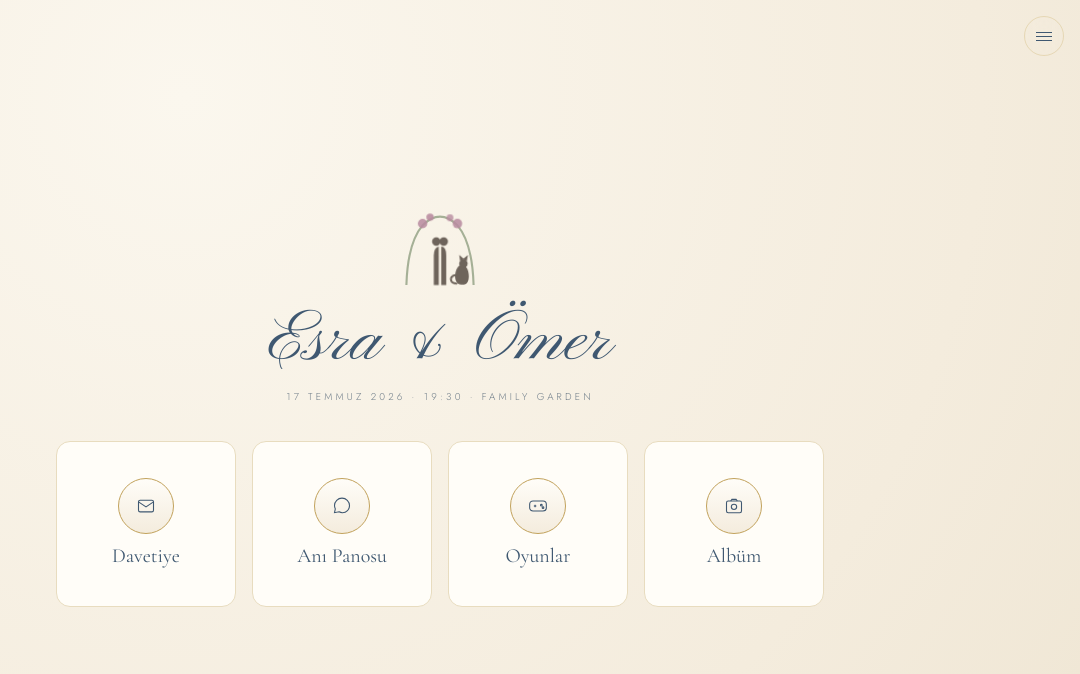
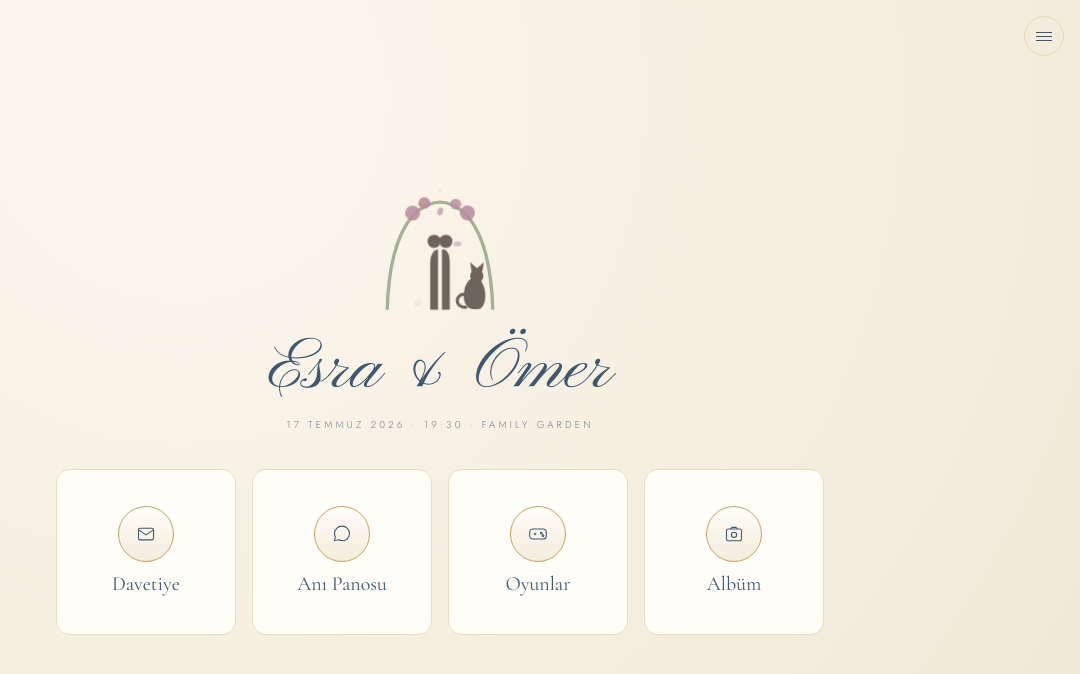
Before and after one commit to omeryasirkucuk/esra-omer-wedding, a React (Vite) app: page / in a window 1280 px wide. Shown: the top 674 px of the page, without its empty margins (200-1280 px from the left). Built offline with nearby package versions, Linux system fonts and the light colour scheme; no server answers.

Commit message:
Bigger home logo; drifting petals + sparkles on every logo (Emblem) with viewBox-aware fall

```diff
--- a/src/components/Emblem.jsx
+++ b/src/components/Emblem.jsx
@@ -54,6 +54,18 @@ export default function Emblem({ size = 52, tone = 'default', linkHome = false,
           />
         </g>
       </g>
+      {/* drifting rose petals — subtle on tiny logos, lovely on the big one */}
+      <g fill="#c2a0b0">
+        <ellipse className="eo-petal" cx="38" cy="24" rx="1.5" ry="2.2" style={{ '--eo-drift': '-5px', '--eo-fall': '54px', animationDelay: '0s', animationDuration: '6s' }} />
+        <ellipse className="eo-petal" cx="52" cy="22" rx="1.3" ry="2" style={{ '--eo-drift': '6px', '--eo-fall': '56px', animationDelay: '2s', animationDuration: '6.8s' }} />
+        <ellipse className="eo-petal" cx="45" cy="20" rx="1.4" ry="2.1" style={{ '--eo-drift': '2px', '--eo-fall': '58px', animationDelay: '4s', animationDuration: '7.2s' }} />
+      </g>
+      {/* gold sparkles near the crown */}
+      <g fill="#c2a25c">
+        <circle className="eo-sparkle" cx="45" cy="13" r="1.1" style={{ animationDelay: '0.3s' }} />
+        <circle className="eo-sparkle" cx="35" cy="20" r="0.9" style={{ animationDelay: '1.4s' }} />
+        <circle className="eo-sparkle" cx="56" cy="20" r="0.9" style={{ animationDelay: '2.1s' }} />
+      </g>
     </svg>
   )
 
--- a/src/index.css
+++ b/src/index.css
@@ -95,7 +95,7 @@
 @keyframes eoPetalFall {
   0%   { transform: translate(0, 0) rotate(0deg); opacity: 0; }
   12%  { opacity: 0.85; }
-  100% { transform: translate(var(--eo-drift, 10px), 150px) rotate(260deg); opacity: 0; }
+  100% { transform: translate(var(--eo-drift, 10px), var(--eo-fall, 150px)) rotate(260deg); opacity: 0; }
 }
 /* Gold sparkle twinkle. */
 @keyframes eoSparkle {
--- a/src/pages/Home.jsx
+++ b/src/pages/Home.jsx
@@ -54,7 +54,7 @@ export default function Home() {
   const wedding = useSite()
   return (
     <section className="min-h-screen flex flex-col items-center justify-center px-6 py-16 text-center">
-      <Emblem className="w-20 md:w-28" />
+      <Emblem className="w-28 md:w-44" />
       <h1 className="font-script text-primary text-5xl md:text-7xl mt-4 leading-none">
         {wedding.bride} &amp; {wedding.groom}
       </h1>
```
